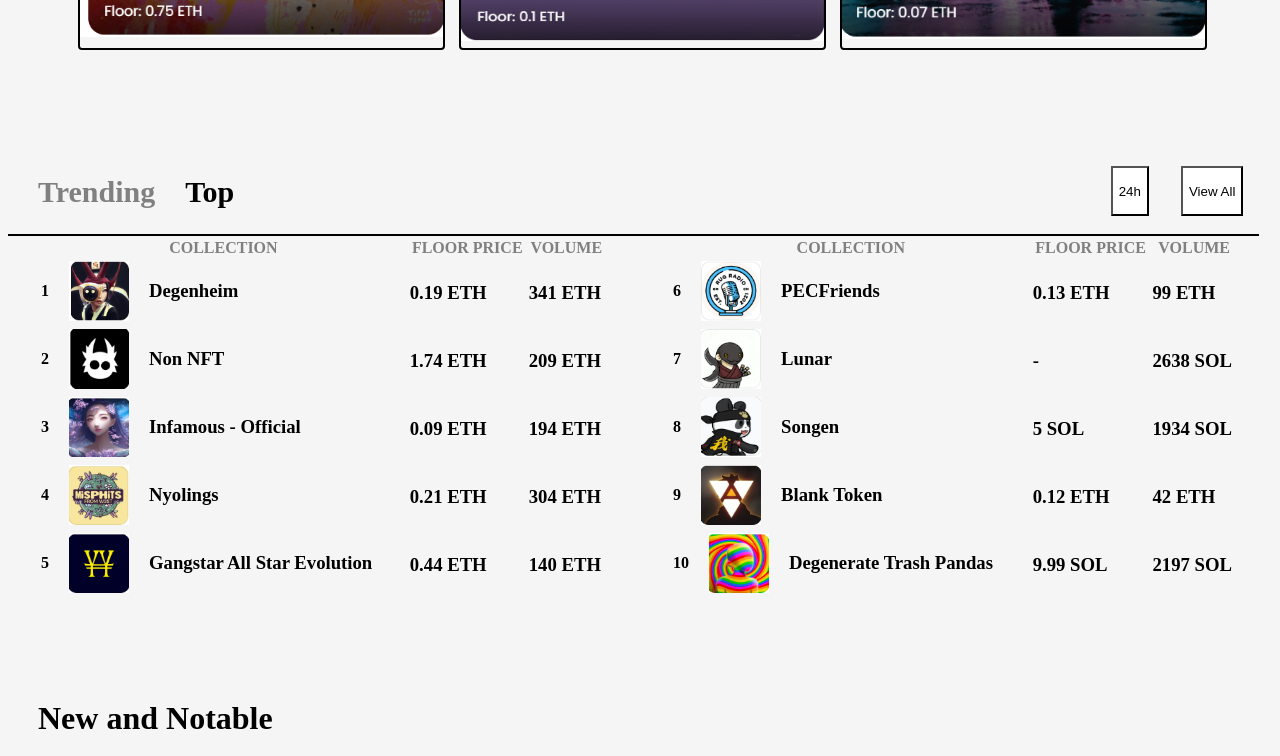
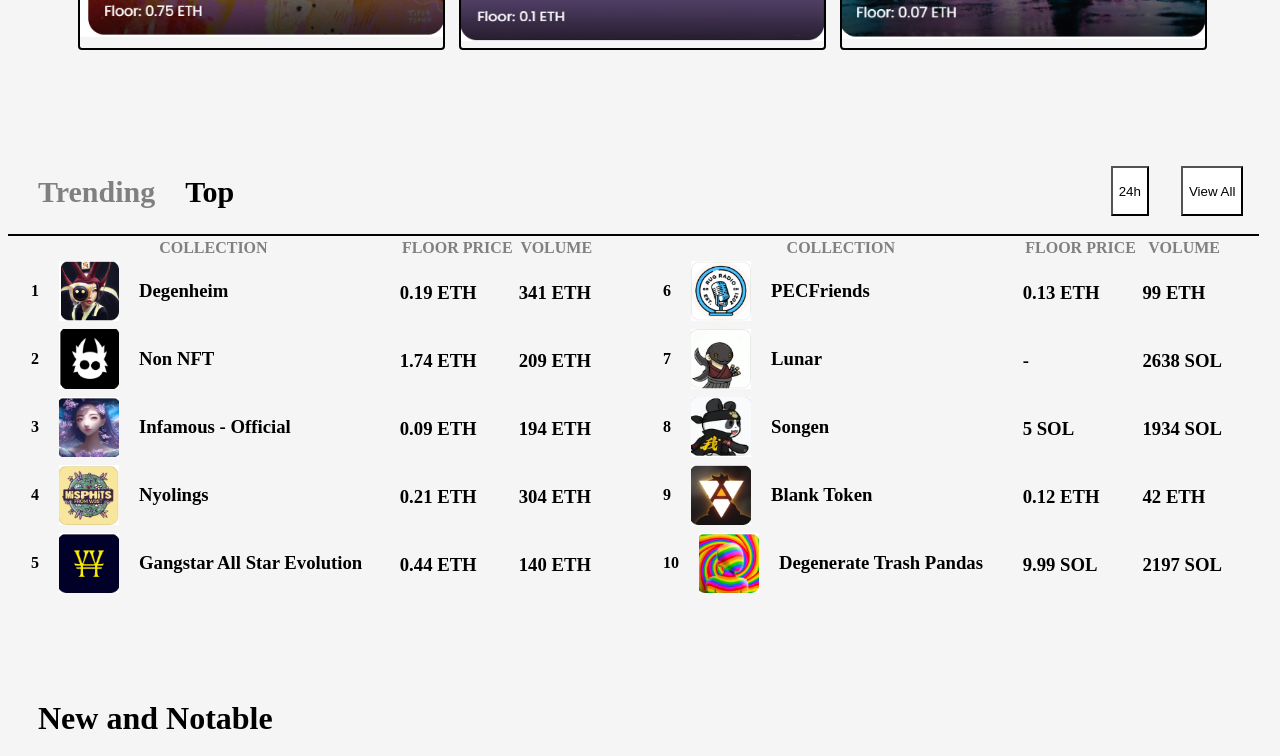
Before and after one commit to PrankurSharma/totalitycorp-frontend-challenge, a React (Create React App) app: page / in a window 1280 px wide. Shown: the part 490-1246 px from the top of the page. Built offline with nearby package versions, Linux system fonts and the light colour scheme.

Commit message:
Optional Update 2

```diff
--- a/src/BodyComponents/TrendTopStyle.css
+++ b/src/BodyComponents/TrendTopStyle.css
@@ -66,7 +66,7 @@
 }
 
 table {
-    margin-left: 30px;
+    margin-left: 20px;
     width: 90%;
 }
 
```
